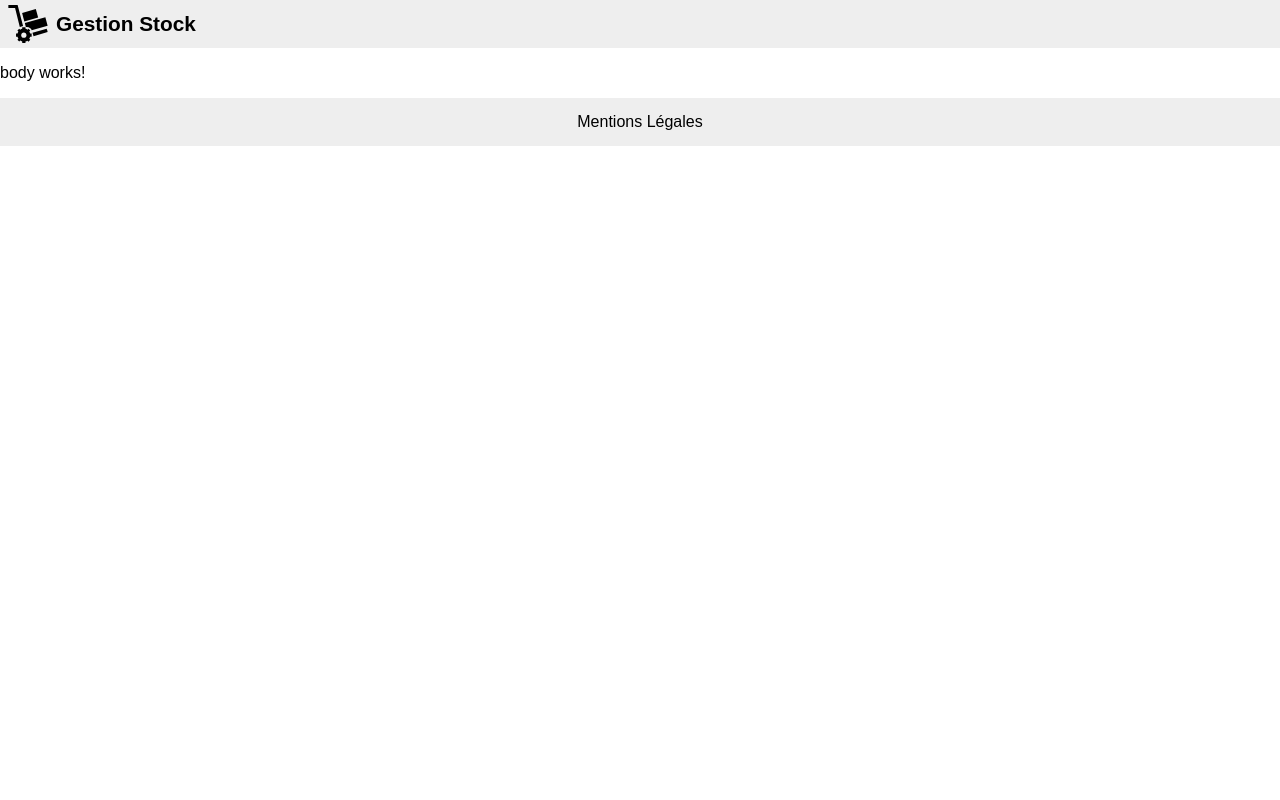
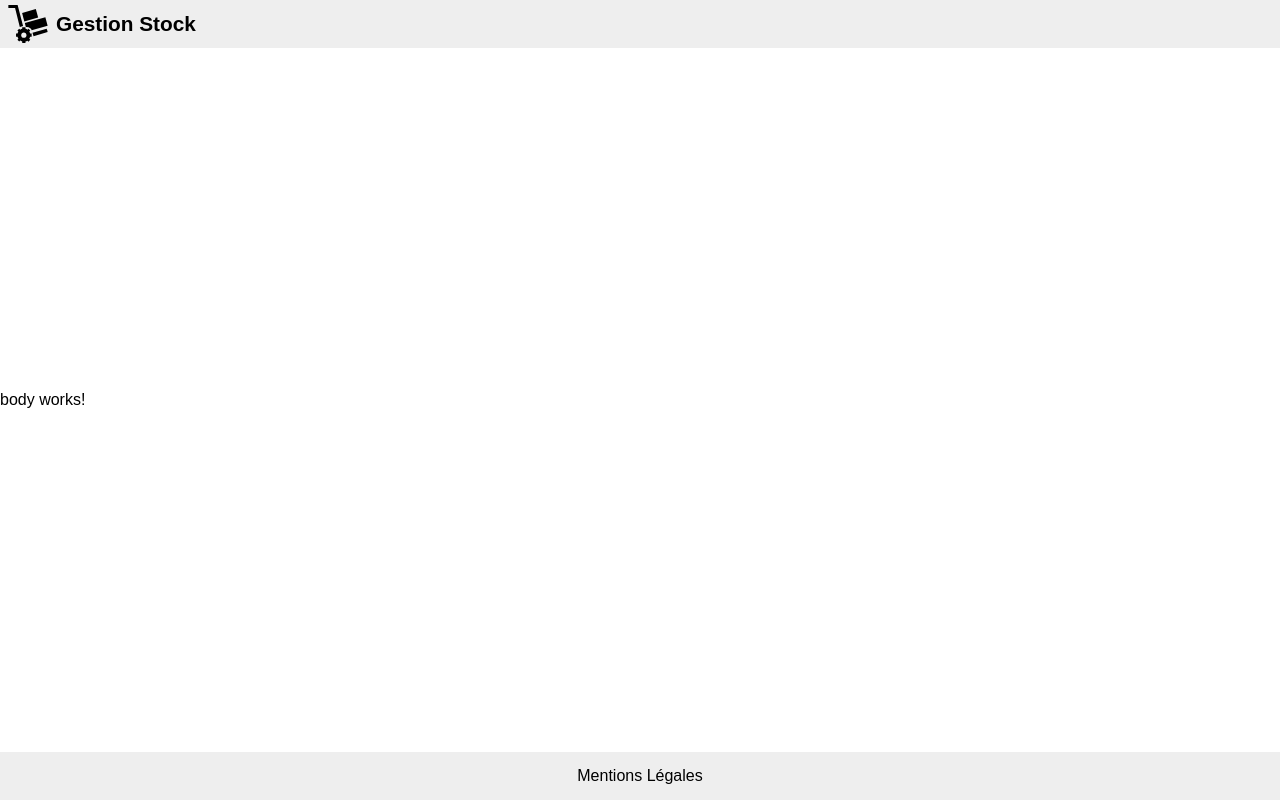
Before and after one commit to jlg-formation/agupa1-july-2023, an Angular app in the folder front/: page / in a window 1280 px wide. Built offline with nearby package versions, Linux system fonts and the light colour scheme.

Commit message:
dev: add footer

```diff
--- a/front/src/app/app.component.scss
+++ b/front/src/app/app.component.scss
@@ -0,0 +1,6 @@
+:host {
+  min-height: 100vh;
+  display: flex;
+  flex-flow: column;
+  justify-content: space-between;
+}
```
